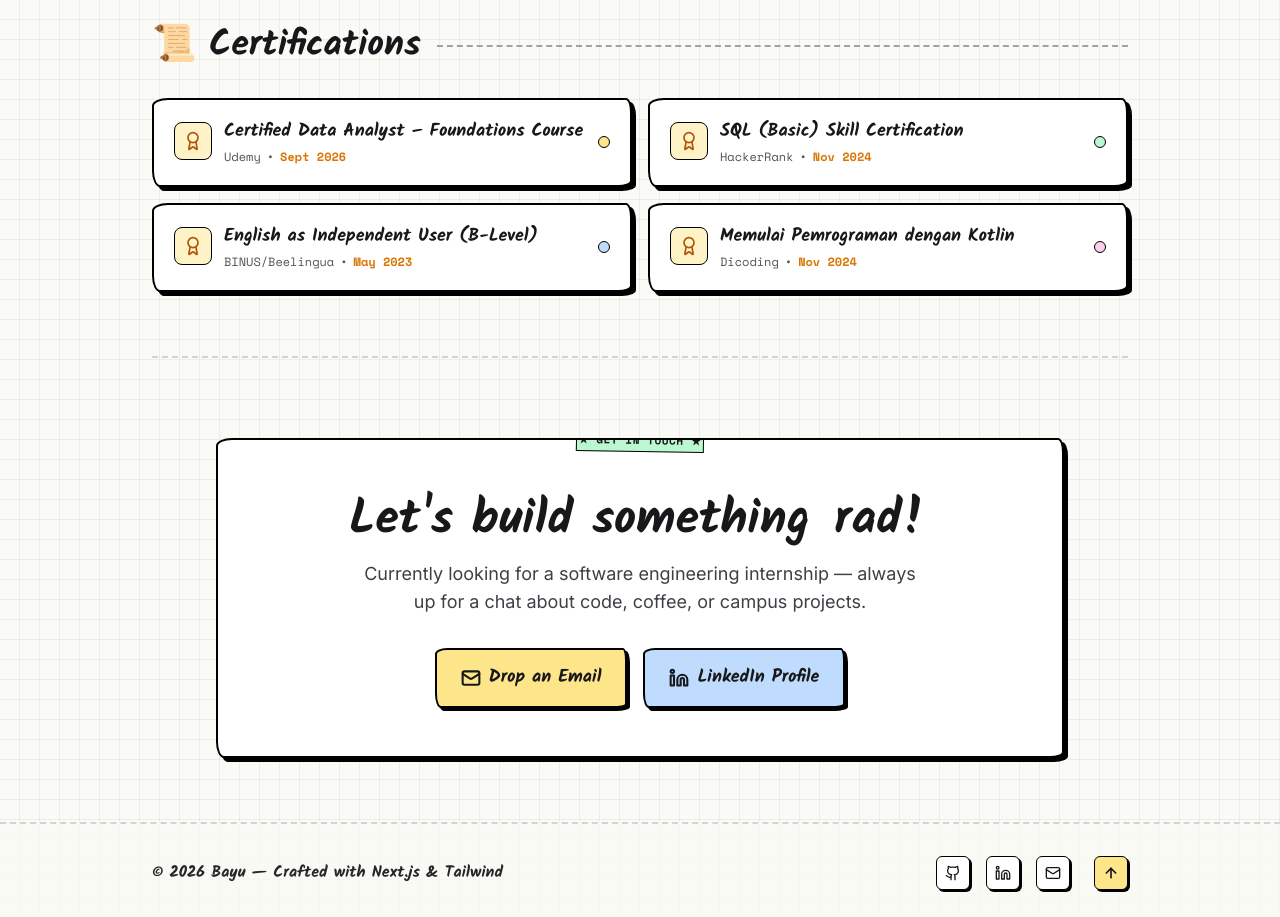
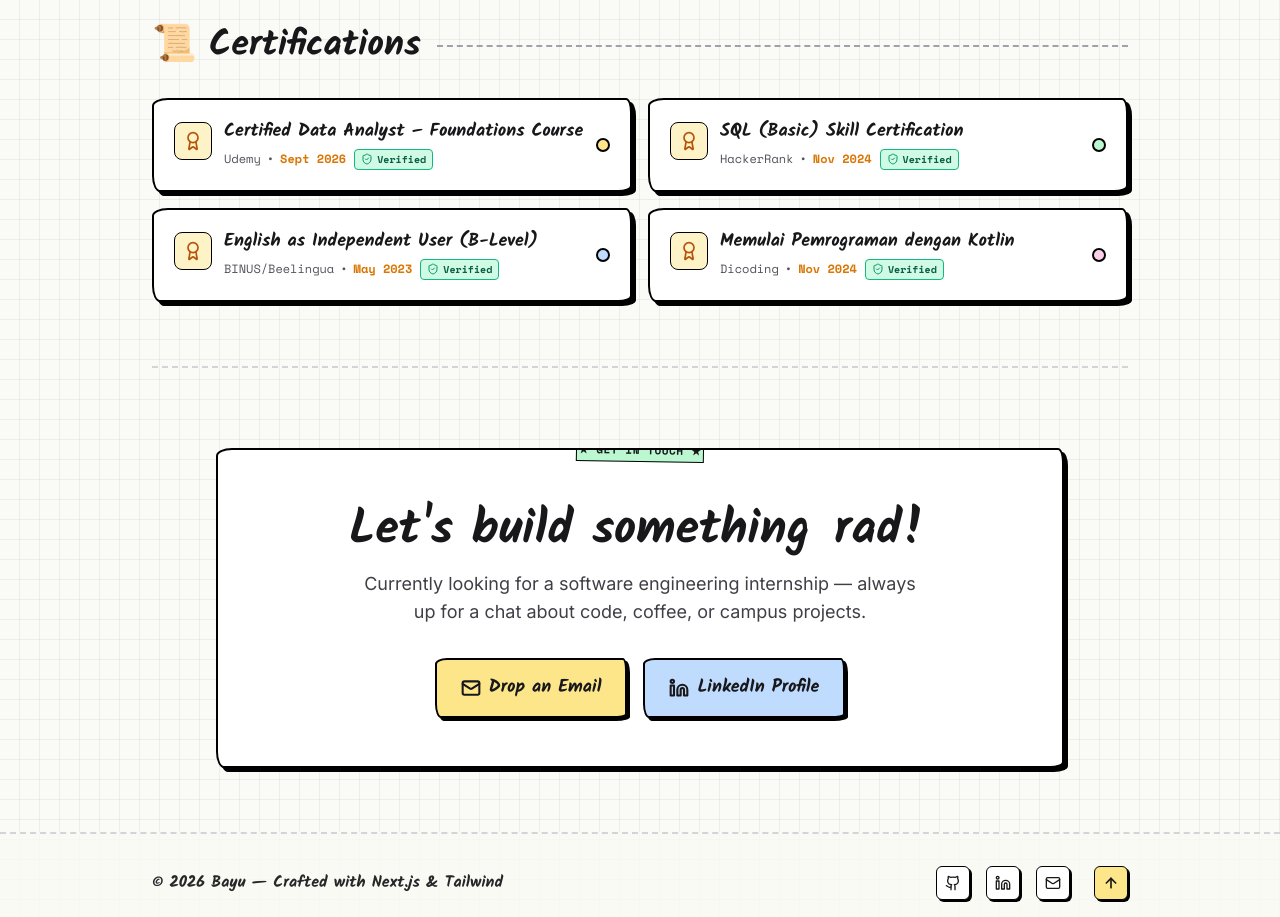
Before and after one commit to bayuaaar12/Porto_v3, a Next.js app: page / in a window 1280 px wide. Shown: the part 2680-3597 px from the top of the page. Built offline with nearby package versions, Linux system fonts and the light colour scheme.

Commit message:
feat: add verified credential badges and hover animations in Certifications section

```diff
--- a/src/components/CertificationsSection.tsx
+++ b/src/components/CertificationsSection.tsx
@@ -2,13 +2,14 @@
 
 import React from "react";
 import { motion } from "framer-motion";
-import { Award, CheckCircle2 } from "lucide-react";
+import { Award, CheckCircle2, ShieldCheck } from "lucide-react";
 
 interface Certification {
   title: string;
   issuer: string;
   date: string;
   badgeBg: string;
+  credentialId?: string;
 }
 
 const certs: Certification[] = [
@@ -17,24 +18,28 @@ const certs: Certification[] = [
     issuer: "Udemy",
     date: "Sept 2026",
     badgeBg: "bg-[#FDE68A] dark:bg-amber-400",
+    credentialId: "UC-DATA-ANALYST",
   },
   {
     title: "SQL (Basic) Skill Certification",
     issuer: "HackerRank",
     date: "Nov 2024",
     badgeBg: "bg-[#BBF7D0] dark:bg-emerald-400",
+    credentialId: "HR-SQL-BASIC",
   },
   {
     title: "English as Independent User (B-Level)",
     issuer: "BINUS/Beelingua",
     date: "May 2023",
     badgeBg: "bg-[#BFDBFE] dark:bg-blue-400",
+    credentialId: "BINUS-ENG-B",
   },
   {
     title: "Memulai Pemrograman dengan Kotlin",
     issuer: "Dicoding",
     date: "Nov 2024",
     badgeBg: "bg-[#FBCFE8] dark:bg-pink-400",
+    credentialId: "DICODING-KOTLIN",
   },
 ];
 
@@ -60,28 +65,35 @@ export default function CertificationsSection() {
               whileInView={{ opacity: 1, y: 0 }}
               viewport={{ once: true }}
               transition={{ duration: 0.3, delay: index * 0.08 }}
-              className="doodle-card p-4 sm:p-5 bg-white dark:bg-[#1E1E22] flex items-center justify-between gap-3"
+              whileHover={{ y: -2 }}
+              className="doodle-card p-4 sm:p-5 bg-white dark:bg-[#1E1E22] flex items-center justify-between gap-3 group"
             >
               <div className="flex items-start gap-3">
-                <div className="p-2 bg-amber-100 dark:bg-amber-900/40 border border-black dark:border-white rounded-lg shrink-0 mt-0.5">
+                <div className="p-2 bg-amber-100 dark:bg-amber-900/40 border border-black dark:border-white rounded-lg shrink-0 mt-0.5 group-hover:rotate-6 transition-transform">
                   <Award className="w-5 h-5 text-amber-700 dark:text-amber-300" />
                 </div>
                 <div>
-                  <h3 className="font-heading font-extrabold text-lg text-zinc-900 dark:text-zinc-100 leading-snug">
-                    {cert.title}
+                  <h3 className="font-heading font-extrabold text-lg text-zinc-900 dark:text-zinc-100 leading-snug flex items-center gap-1.5">
+                    <span>{cert.title}</span>
                   </h3>
-                  <p className="text-xs font-mono font-medium text-zinc-600 dark:text-zinc-400 mt-1 flex items-center gap-1.5">
-                    <span>{cert.issuer}</span>
-                    <span>•</span>
-                    <span className="font-bold text-amber-600 dark:text-amber-400">
-                      {cert.date}
+                  <div className="flex items-center gap-2 mt-1">
+                    <p className="text-xs font-mono font-medium text-zinc-600 dark:text-zinc-400 flex items-center gap-1.5">
+                      <span>{cert.issuer}</span>
+                      <span>•</span>
+                      <span className="font-bold text-amber-600 dark:text-amber-400">
+                        {cert.date}
+                      </span>
+                    </p>
+                    <span className="inline-flex items-center gap-1 px-1.5 py-0.5 bg-emerald-100 dark:bg-emerald-950 text-emerald-800 dark:text-emerald-300 border border-emerald-500 rounded text-[10px] font-mono font-bold">
+                      <ShieldCheck className="w-3 h-3 text-emerald-600 dark:text-emerald-400" />
+                      Verified
                     </span>
-                  </p>
+                  </div>
                 </div>
               </div>
 
               <div
-                className={`w-3 h-3 rounded-full ${cert.badgeBg} border border-black dark:border-white shrink-0`}
+                className={`w-3.5 h-3.5 rounded-full ${cert.badgeBg} border-2 border-black dark:border-white shrink-0`}
               ></div>
             </motion.div>
           ))}
```
